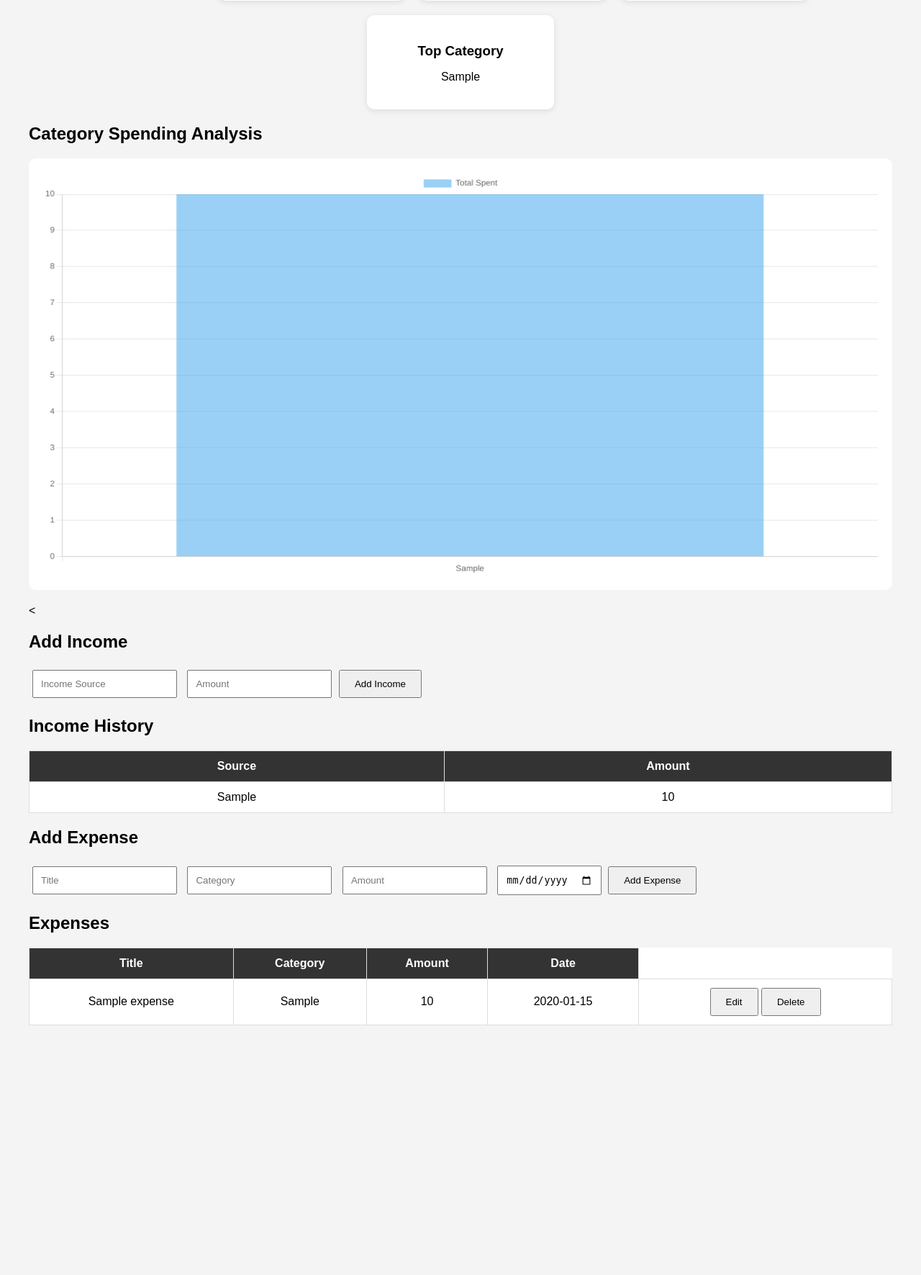
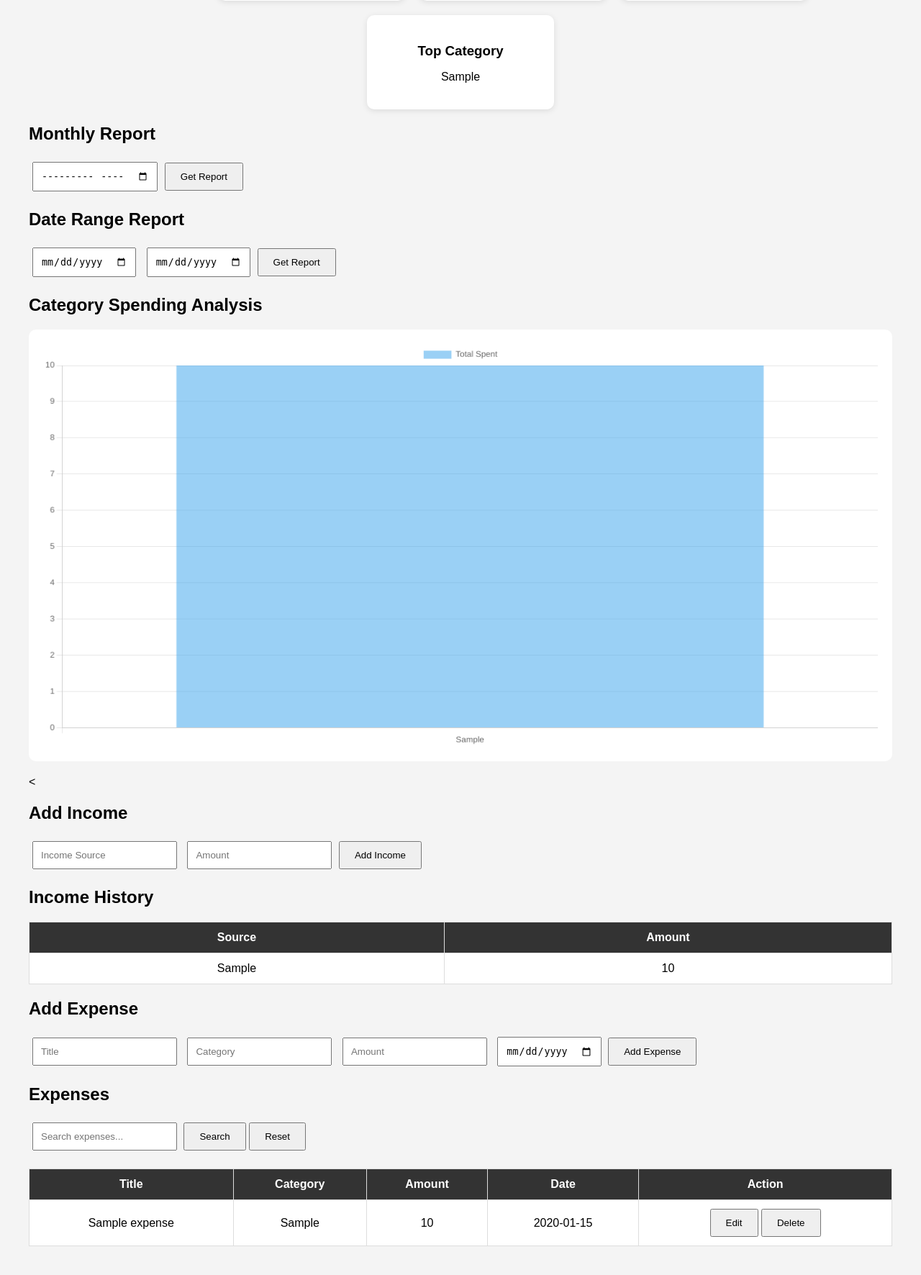
Before and after one commit to lokesh-iitm/smart-expense-tracker, a FastAPI app: page / in a window 1280 px wide. Shown: the part 228-2000 px from the top of the page at 72% size. Before the commit the page ends 1653 px from the top, so only its background shows below. Run offline with FastAPI, Linux system fonts and the light colour scheme; tables that the repository leaves empty hold one stand-in row (values such as "Sample post").

Commit message:
search,monthly reports,daterange reports

```diff
--- a/static/script.js
+++ b/static/script.js
@@ -264,3 +264,130 @@ async function editExpense(id) {
     loadExpenses();
     loadCategoryChart();
 }
+async function searchExpenses() {
+
+    const keyword =
+        document.getElementById(
+            "search-box"
+        ).value;
+
+    const response =
+        await fetch(
+            `/expenses/search/${keyword}`
+        );
+
+    const expenses =
+        await response.json();
+
+    const tableBody =
+        document.getElementById(
+            "expense-body"
+        );
+
+    tableBody.innerHTML = "";
+
+    expenses.forEach(expense => {
+
+        tableBody.innerHTML += `
+            <tr>
+                <td>${expense.title}</td>
+                <td>${expense.category}</td>
+                <td>${expense.amount}</td>
+                <td>${expense.date}</td>
+
+                <td>
+                    <button
+                        onclick="editExpense(${expense.id})"
+                    >
+                        Edit
+                    </button>
+
+                    <button
+                        onclick="deleteExpense(${expense.id})"
+                    >
+                        Delete
+                    </button>
+                </td>
+            </tr>
+        `;
+
+    });
+
+}
+async function loadMonthlyReport() {
+
+    const month =
+        document.getElementById(
+            "report-month"
+        ).value;
+
+    const response =
+        await fetch(
+            `/reports/monthly/${month}`
+        );
+
+    const report =
+        await response.json();
+
+    document.getElementById(
+        "monthly-report"
+    ).innerHTML = `
+        <h3>Report for ${report.month}</h3>
+
+        <p>
+            Total Expense:
+            ₹${report.total_expense}
+        </p>
+
+        <p>
+            Total Transactions:
+            ${report.total_transactions}
+        </p>
+    `;
+}
+async function loadDateRangeReport() {
+
+    const startDate =
+        document.getElementById(
+            "start-date"
+        ).value;
+
+    const endDate =
+        document.getElementById(
+            "end-date"
+        ).value;
+
+    const response =
+        await fetch(
+            `/reports/range/${startDate}/${endDate}`
+        );
+
+    const report =
+        await response.json();
+
+    document.getElementById(
+        "date-range-report"
+    ).innerHTML = `
+        <h3>Date Range Report</h3>
+
+        <p>
+            Start Date:
+            ${report.start_date}
+        </p>
+
+        <p>
+            End Date:
+            ${report.end_date}
+        </p>
+
+        <p>
+            Total Expense:
+            ₹${report.total_expense}
+        </p>
+
+        <p>
+            Total Transactions:
+            ${report.total_transactions}
+        </p>
+    `;
+}
--- a/templates/index.html
+++ b/templates/index.html
@@ -35,6 +35,38 @@
             <p id="category">Loading...</p>
         </div>
 
+    </div>
+    <h2>Monthly Report</h2>
+
+<input
+    type="month"
+    id="report-month"
+>
+
+<button onclick="loadMonthlyReport()">
+    Get Report
+</button>
+
+<div id="monthly-report">
+
+</div>
+<h2>Date Range Report</h2>
+
+<input
+    type="date"
+    id="start-date"
+>
+
+<input
+    type="date"
+    id="end-date"
+>
+
+<button onclick="loadDateRangeReport()">
+    Get Report
+</button>
+
+<div id="date-range-report">
 </div>
     <h2>Category Spending Analysis</h2>
 
@@ -116,6 +148,19 @@
 
 </form>
  <h2>Expenses</h2>
+        <input
+            type="text"
+            id="search-box"
+            placeholder="Search expenses..."
+        >
+
+        <button onclick="searchExpenses()">
+            Search
+        </button>
+
+        <button onclick="loadExpenses()">
+            Reset
+        </button>
 
     <table id="expense-table">
         <thead>
@@ -124,6 +169,7 @@
             <th>Category</th>
             <th>Amount</th>
             <th>Date</th>
+            <th>Action</th>
         </tr>
         </thead>
 
```
Also changed, not shown: app/crud.py (+9 -1 lines). Lines whose indentation alone changed are shown as unchanged.
